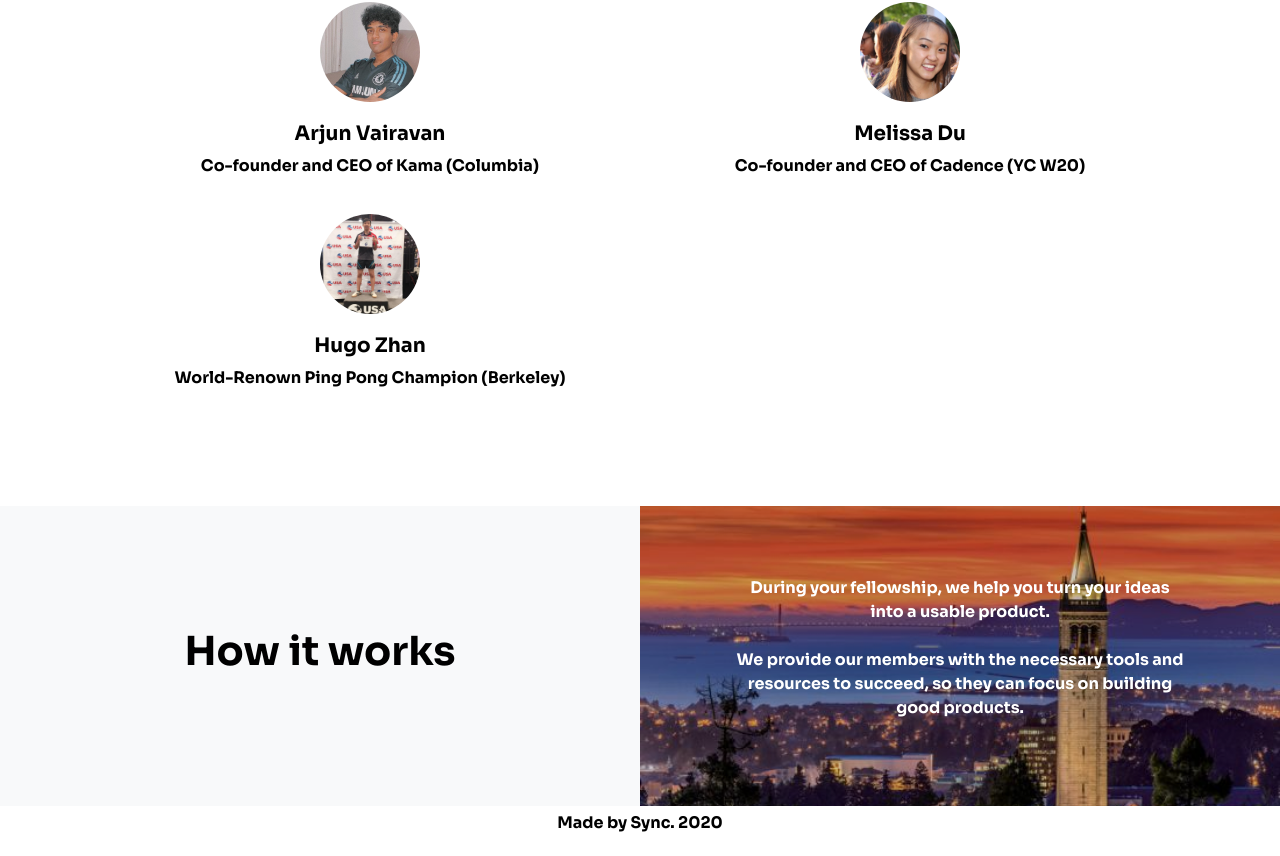
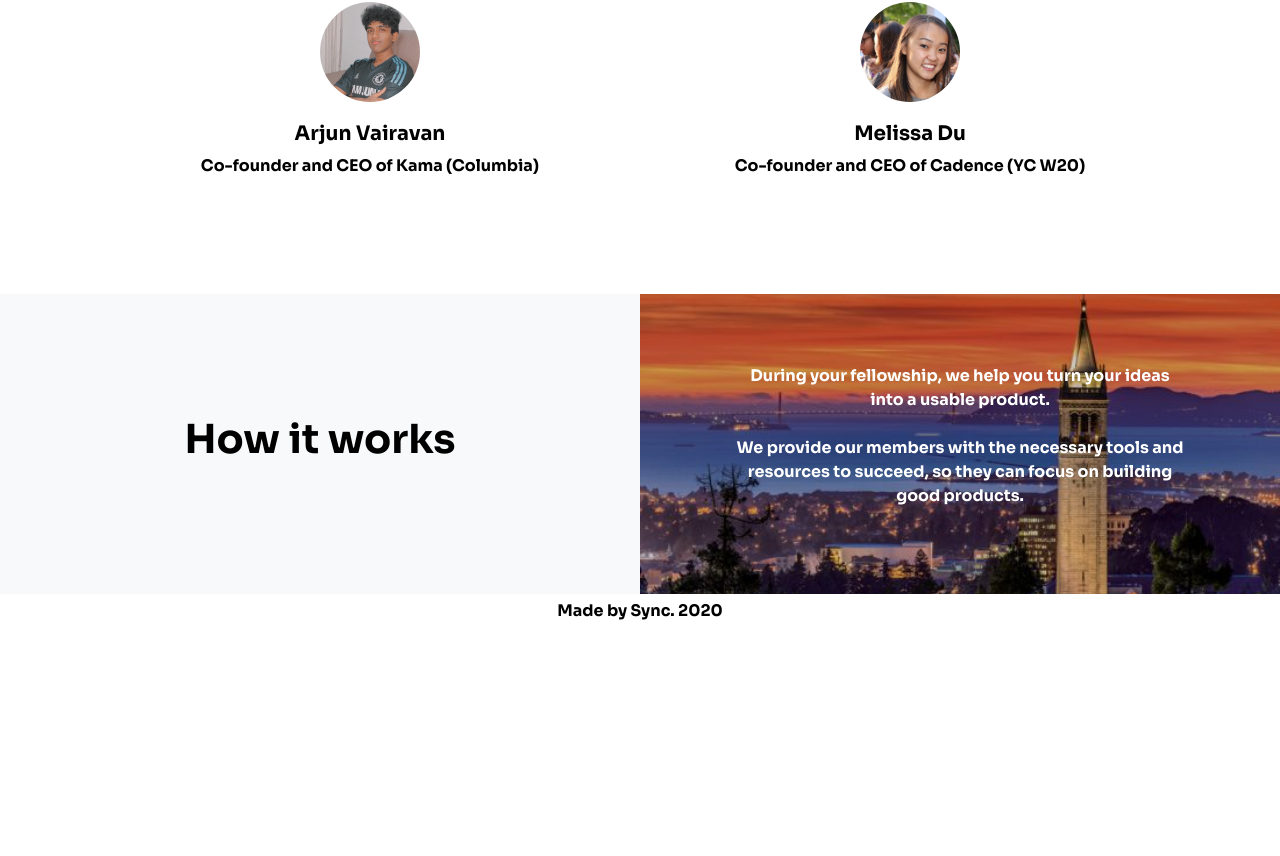
Before and after one commit to jojo39381/sync, a React (Create React App) app: page / in a window 1280 px wide. Shown: the part 2579-3435 px from the top of the page. After the commit the page ends 3223 px from the top, so only its background shows below. Built offline with nearby package versions, Linux system fonts and the light colour scheme.

Commit message:
finished

```diff
--- a/src/Detail.jsx
+++ b/src/Detail.jsx
@@ -93,11 +93,11 @@ function Detail() {
                        <h5>Melissa Du</h5>
                        <p>Co-founder and CEO of Cadence (YC W20)</p>
                     </Col>
-                    <Col md='6' sm='12'>
+                    {/* <Col md='6' sm='12'>
                        <img src={hugo} alt='hello' className='profile' />
                        <h5>Hugo Zhan</h5>
                        <p>World-Renown Ping Pong Champion (Berkeley)</p>
-                    </Col>
+                    </Col> */}
 
 
                 </Row>
```
